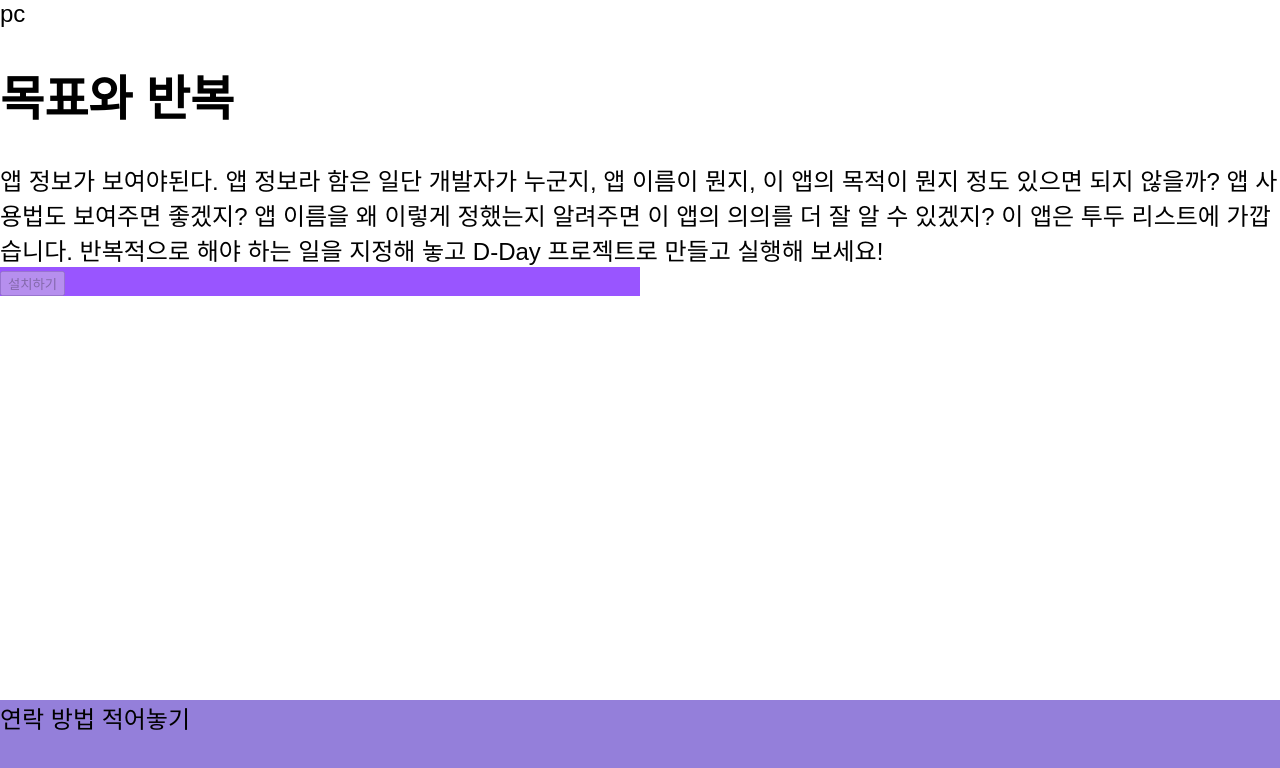
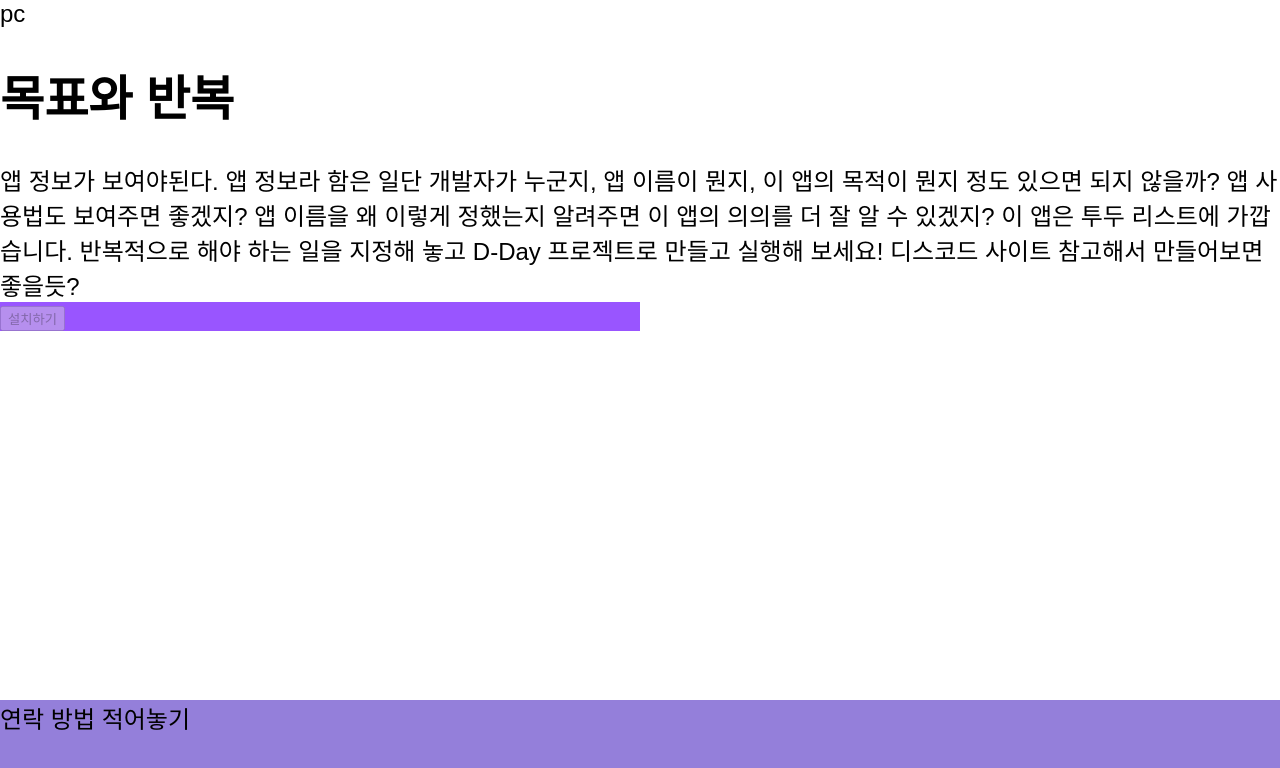
Before and after one commit to Leafurya/Dday-program, a React (Create React App) app in the folder client/: page / in a window 1280 px wide. Shown: the top 768 px of the page. Built offline with nearby package versions, Linux system fonts and the light colour scheme; a web font is replaced by a local one.

Commit message:
Update InstallCompo.js

```diff
--- a/client/src/component/sub-compo/InstallCompo.js
+++ b/client/src/component/sub-compo/InstallCompo.js
@@ -36,6 +36,8 @@ export default ()=>{
 				앱 이름을 왜 이렇게 정했는지 알려주면 이 앱의 의의를 더 잘 알 수 있겠지?
 
 				이 앱은 투두 리스트에 가깝습니다. 반복적으로 해야 하는 일을 지정해 놓고 D-Day 프로젝트로 만들고 실행해 보세요!
+
+				디스코드 사이트 참고해서 만들어보면 좋을듯?
 			</div>
 			<div className="install_btn_platform" style={{backgroundColor:"#95f",width:"50%"}}>
 
```
